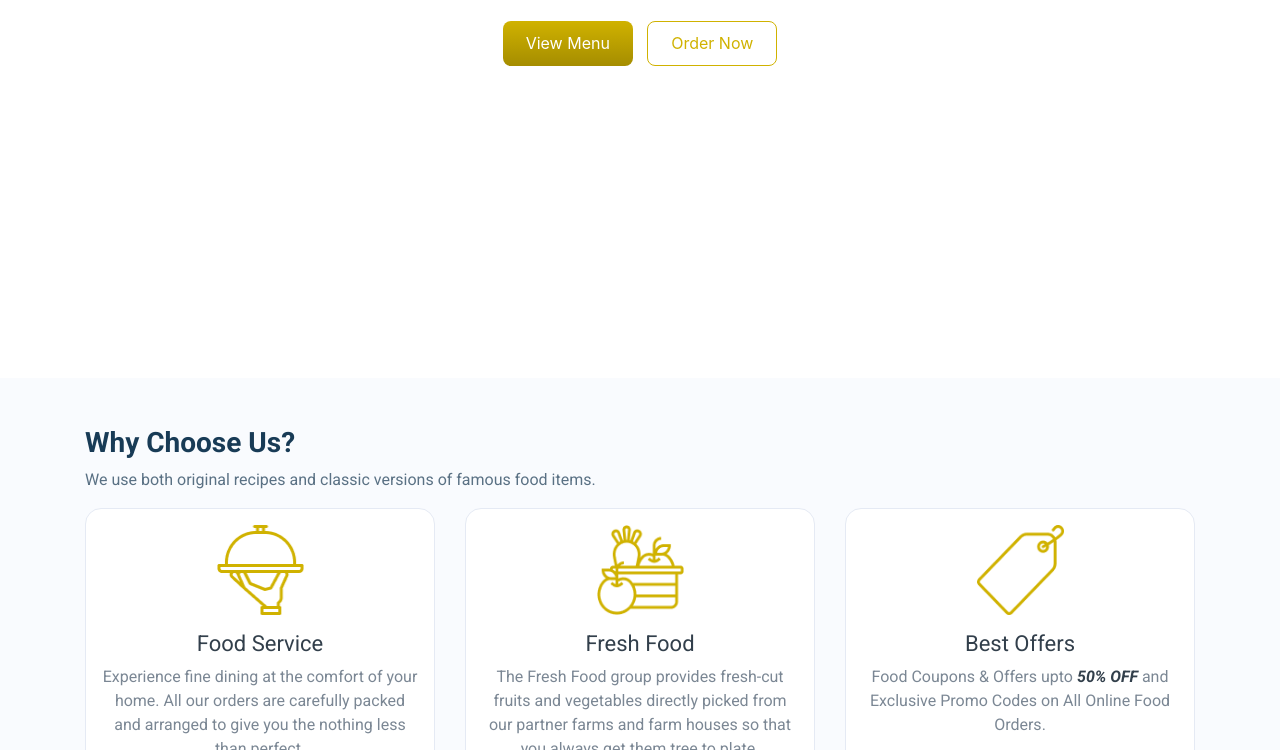
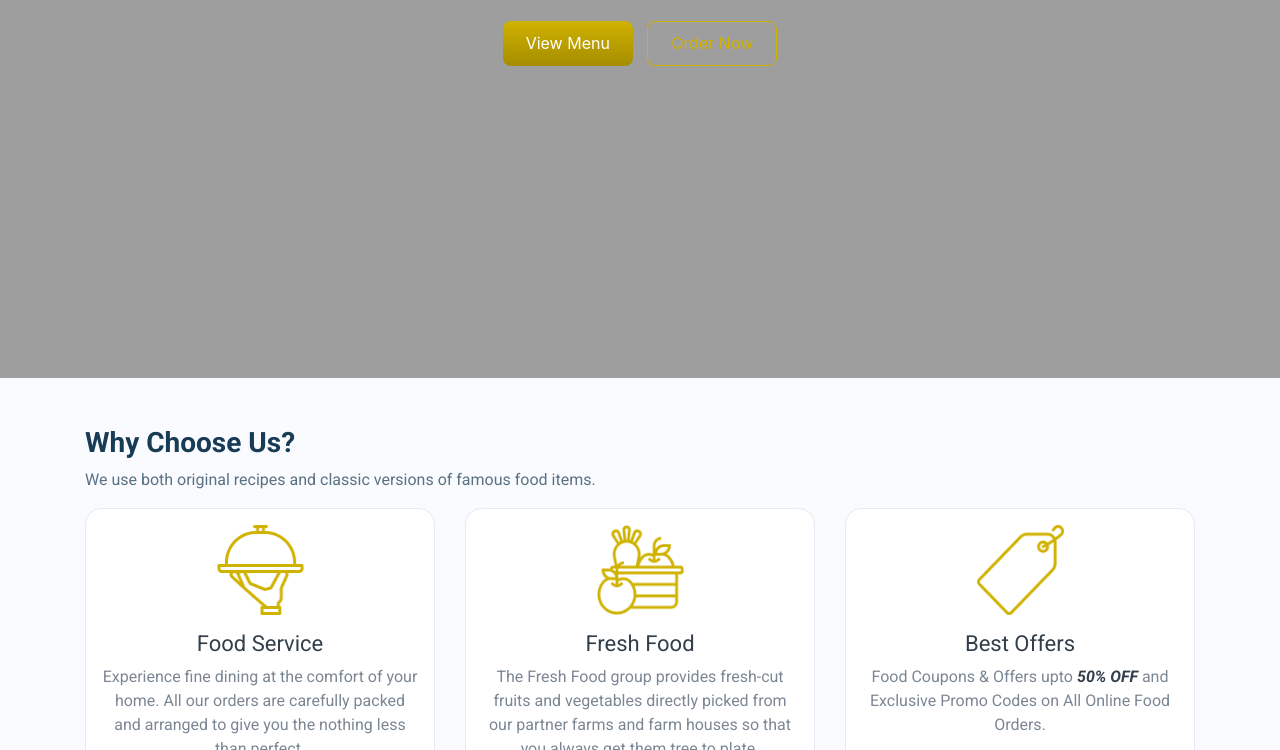
Before and after one commit to manogna7s/Food-Munch, a plain HTML site: page index.html in a window 1280 px wide. Shown: the part 422-1172 px from the top of the page. Drawn offline with nearby package versions, Linux system fonts and the light colour scheme; the site is published under a folder, as on GitHub Pages, so addresses that start at the root find nothing; a web font is replaced by a local one.

Commit message:
fixed image

```diff
--- a/index.css
+++ b/index.css
@@ -21,7 +21,7 @@
   font-family: "Roboto";
 }
 .banner-section-bg-container {
-  background-image: url("/images/top-view-indian-food-spices.png");
+  background-image: url("./images/top-view-indian-food-spices.png");
   height: 100vh;
   background-size: cover;
 }
```
